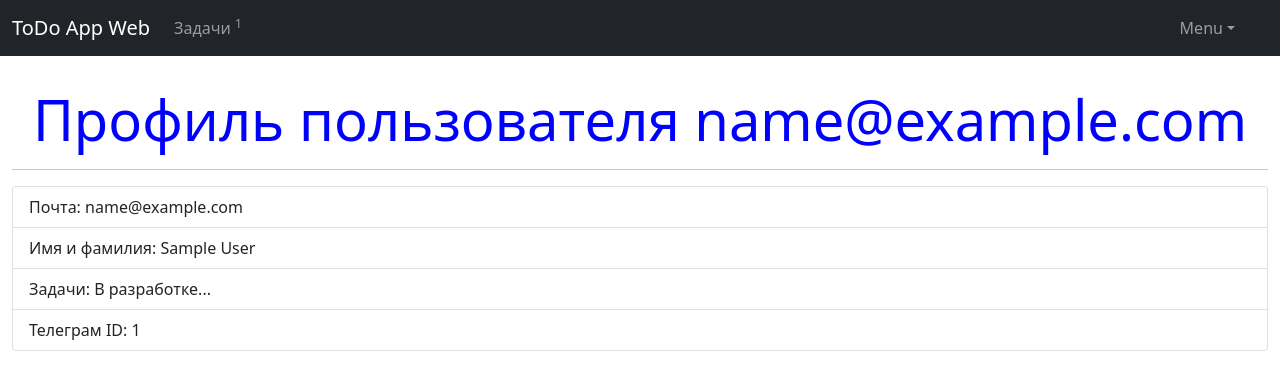
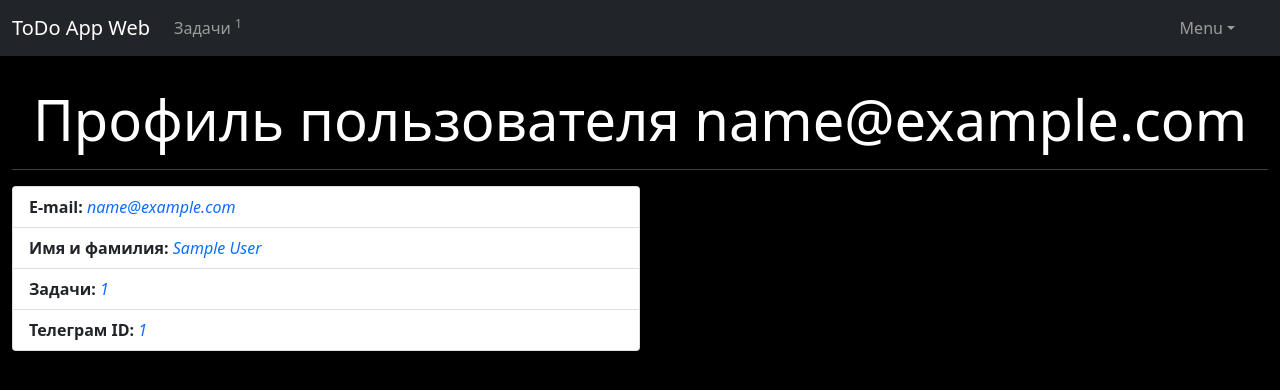
Before and after one commit to saneksking/todo_app_web_version, a Django app: page /persons/profile/1/ in a window 1280 px wide. Shown: the top 390 px of the page. Run offline with Django 5.2, Linux system fonts and the light colour scheme; a user stored in the database is signed in; tables that the repository leaves empty hold one stand-in row (values such as "Sample post"); some libraries are stand-ins or nearby versions.

Commit message:
Style refactoring...

```diff
--- a/main/views.py
+++ b/main/views.py
@@ -1,10 +1,6 @@
-from django.contrib.auth.decorators import login_required
 from django.shortcuts import render
 
-from persons.models import Person
 
-
-@login_required
 def home(request):
     message = request.session.pop('message', None)
     context = {
--- a/persons/templates/persons/profile.html
+++ b/persons/templates/persons/profile.html
@@ -3,12 +3,12 @@
 {% block title %}Профиль пользователя {{ person.full_name }}{% endblock %}
 
 {% block content %}
-    <h1 class="text-center display-4" style="color: blue">Профиль пользователя {{ person.email }}</h1>
+    <h1 class="text-center display-4">Профиль пользователя {{ person.email }}</h1>
     <hr>
-    <ul class="list-group">
-        <li class="list-group-item">Почта: {{ person.email }}</li>
-        <li class="list-group-item">Имя и фамилия: {{ person.full_name }}</li>
-        <li class="list-group-item">Задачи: В разработке...</li>
-        <li class="list-group-item">Телеграм ID: {{ person.tg_id }}</li>
+    <ul class="list-group col-6">
+        <li class="list-group-item"><b>E-mail:</b> <i class="text-primary">{{ person.email }}</i></li>
+        <li class="list-group-item"><b>Имя и фамилия:</b> <i class="text-primary">{{ person.full_name }}</i></li>
+        <li class="list-group-item"><b>Задачи:</b> <i class="text-primary">{{ todo_count }}</i></li>
+        <li class="list-group-item"><b>Телеграм ID:</b> <i class="text-primary">{% if person.tg_id == None or person.tg_id == '' %}Отсутствует{% else %}{{ person.tg_id }}{% endif %}</i></li>
     </ul>
 {% endblock %}
--- a/templates/base.html
+++ b/templates/base.html
@@ -8,7 +8,7 @@
         <meta charset="UTF-8">
         <title>{% block title %}Title{% endblock %}</title>
     </head>
-    <body>
+    <body style="background: black; color: white">
         <nav class="navbar navbar-expand-lg navbar-dark bg-dark">
             <div class="container-fluid">
                 <a class="navbar-brand" href="{% url 'main:home' %}">ToDo App Web</a>
```
Also changed, not shown: main/templates/main/home.html (+7 -1 lines).
